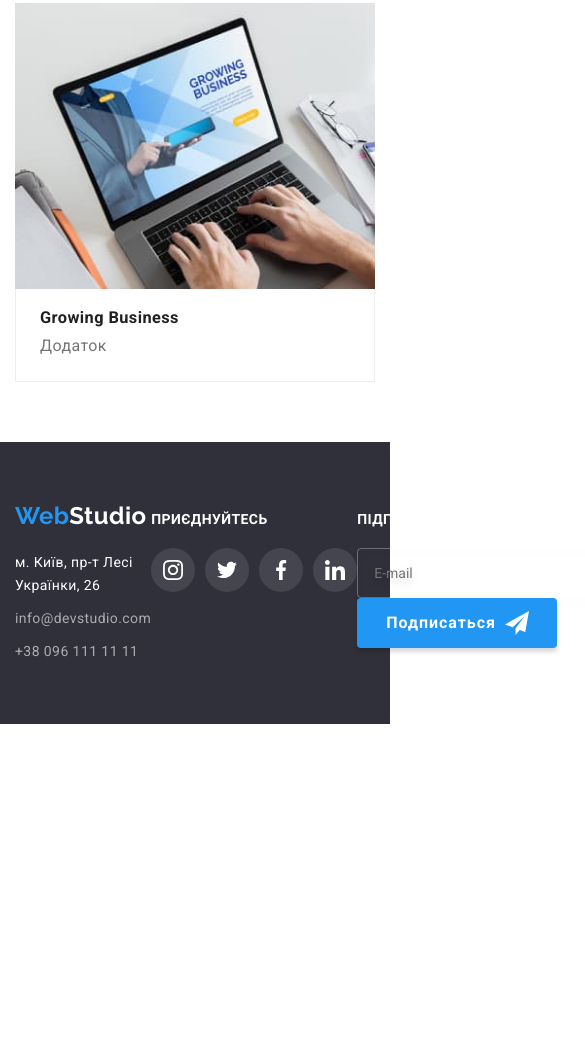
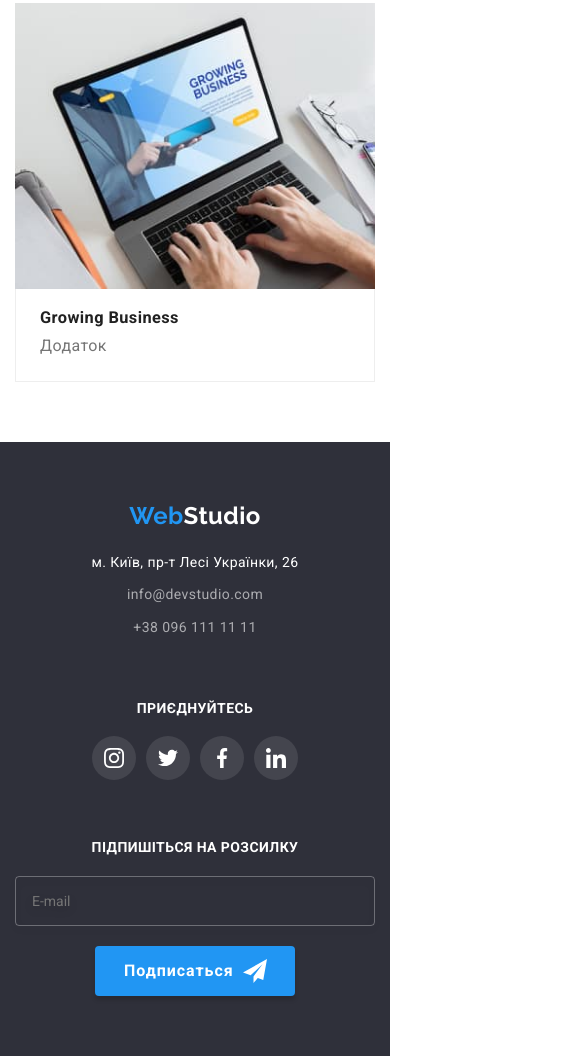
Before and after one commit to voxport/goit-markup-hw-08, a plain HTML site: page portfolio.html in a window 390 px wide. Shown: the part 3512-4568 px from the top of the page, 585 px wide, since content can reach past the window. Before the commit the page ends 4236 px from the top, so only its background shows below. Drawn offline with Linux system fonts and the light colour scheme.

Commit message:
footer_mobile

```diff
--- a/sass/layer/_footer.scss
+++ b/sass/layer/_footer.scss
@@ -7,10 +7,16 @@
   display: block;
   margin-bottom: 20px;
   color: var(--primary-white);
+  text-align: center;
+}
+
+.footer-contacts-block {
+  margin-bottom: 60px;
 }
 
 .footer__address {
   display: block;
+  text-align: center;
   margin-bottom: 9px;
   line-height: 1.71;
   color: var(--primary-white);
@@ -24,6 +30,7 @@
 
 .footer__contacts {
   color: rgba(255, 255, 255, 0.6);
+  text-align: center;
 }
 
 .footer__contacts-list {
@@ -45,13 +52,14 @@
   }
 }
 
-.footer-wrapper {
-  display: flex;
-  align-items: baseline;
-  justify-content: space-between;
-}
+// .footer-wrapper {
+//   display: flex;
+//   align-items: baseline;
+//   justify-content: space-between;
+// }
 
 .footer__join-title {
+  text-align: center;
   font-weight: 700;
   line-height: 1.15;
   text-transform: uppercase;
@@ -59,8 +67,13 @@
   margin-bottom: 20px;
 }
 
+.footer__join {
+  margin-bottom: 60px;
+}
+
 .join__list {
   display: flex;
+  justify-content: center;
   gap: 10px;
 }
 
@@ -85,14 +98,15 @@
   fill: currentColor;
 }
 
-.footer-subscribe-wrapper {
-  display: flex;
-  align-items: flex-end;
-}
+// .footer-subscribe-wrapper {
+//   display: flex;
+//   align-items: flex-end;
+// }
 
 .subscribe-email {
   display: block;
   cursor: pointer;
+  text-align: center;
   color: var(--primary-white);
   text-transform: uppercase;
   font-size: 14px;
@@ -102,15 +116,18 @@
 }
 
 .footer-subscribe-input {
+  width: 100%;
   padding: 15px 16px;
-  width: 358px;
+  // max-width: 358px;
   height: 50px;
   color: #ffffff;
   background: var(--main-box-background-color);
   border: 1px solid rgba(255, 255, 255, 0.3);
   filter: drop-shadow(0px 4px 4px rgba(0, 0, 0, 0.15));
   border-radius: 4px;
-  margin-right: 12px;
+  margin: 0px auto 0px;
+  margin-bottom: 20px;
+  // margin-right: 12px;
   outline: none;
   transition: border-color 250ms cubic-bezier(0.4, 0, 0.2, 1);
 
@@ -120,6 +137,8 @@
 }
 
 .footer-subscribe-button {
+  display: block;
+  margin: 0 auto;
   padding: 10px 62px 10px 29px;
   position: relative;
   width: 200px;
```
Also changed, not shown: index.html (+2 -2 lines), css/main.css, css/main.min.css, 2 other files.
